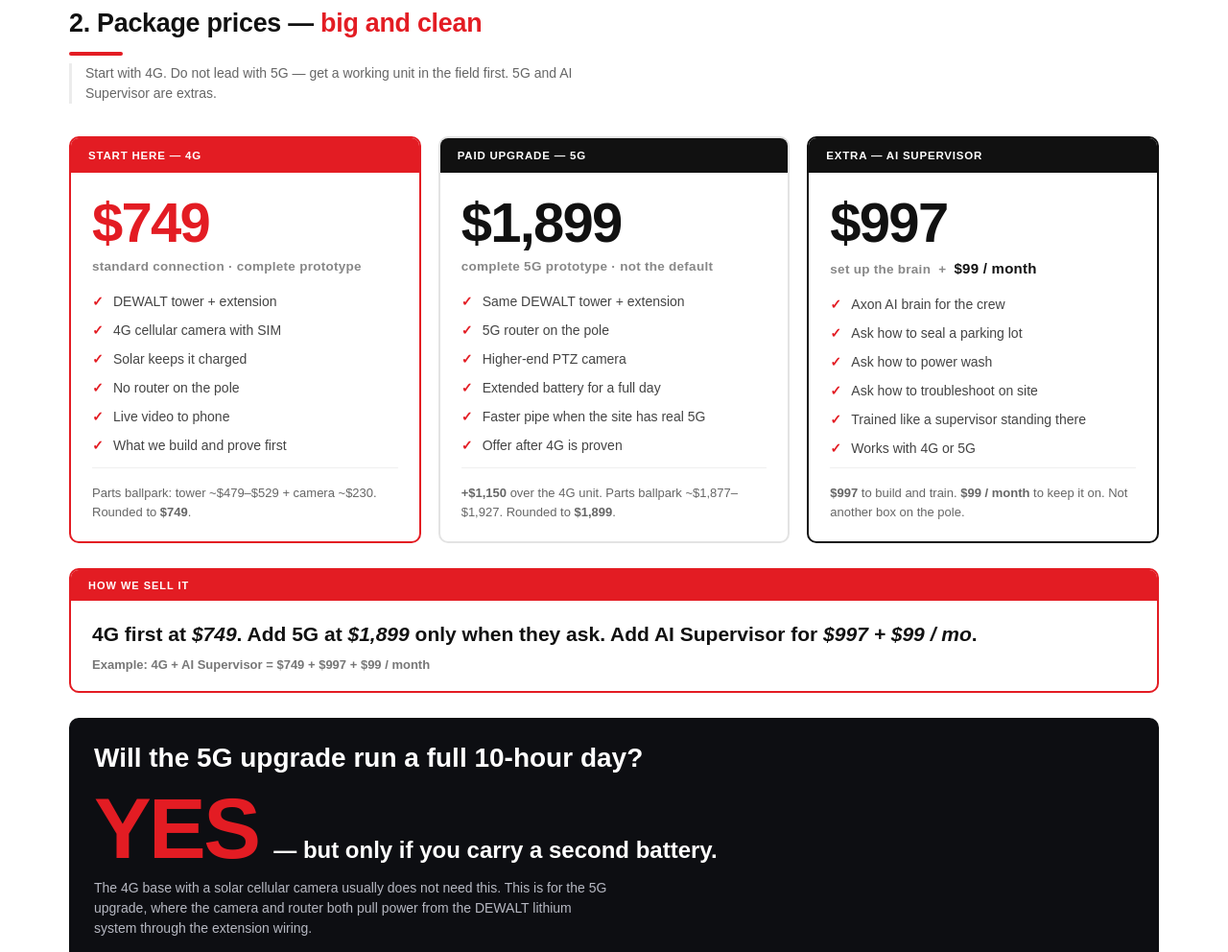
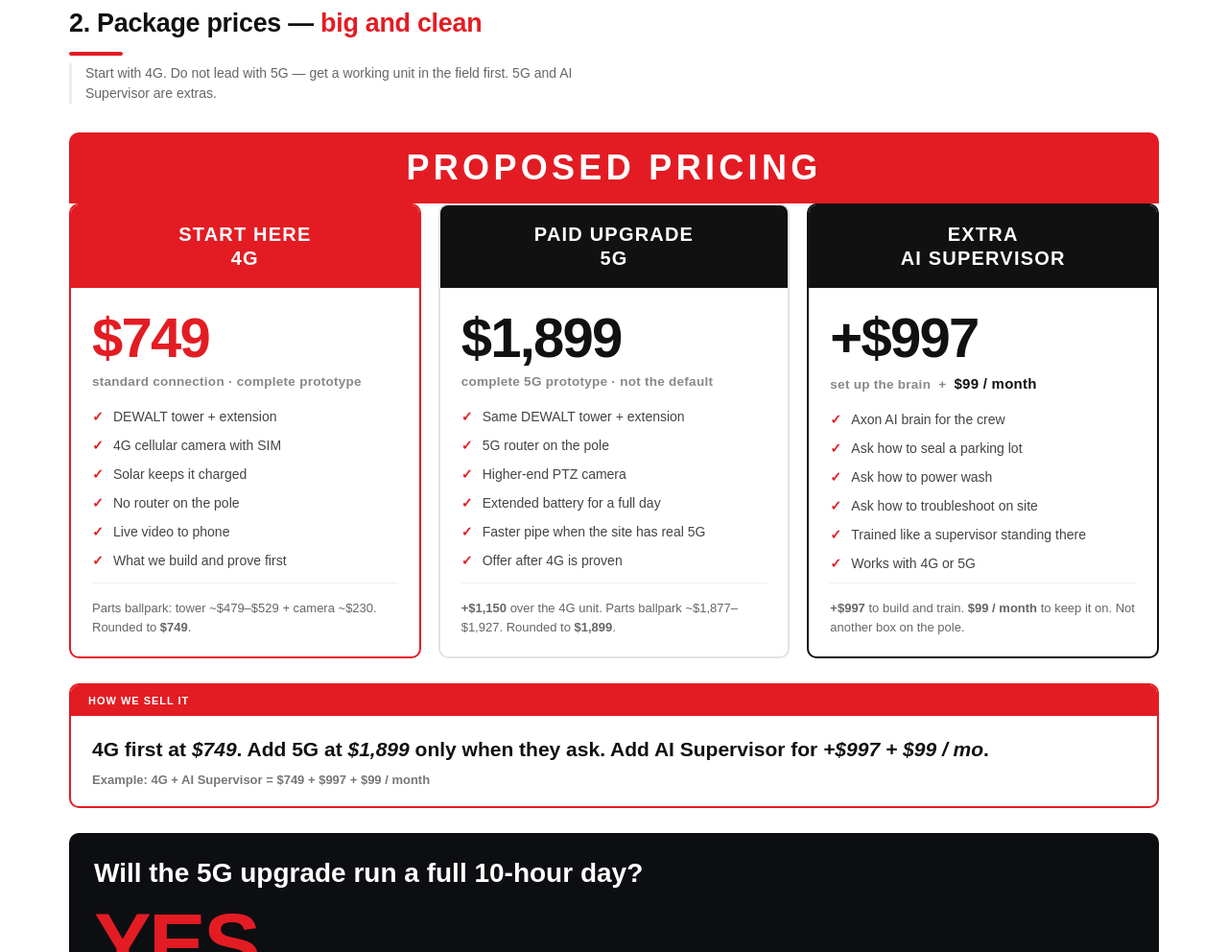
Before and after one commit to msimpson215/siteeye-live, a website: page public/build-7k4m2/prototype.html in a window 1280 px wide. Shown: the part 1820-2812 px from the top of the page at 96% size. Drawn offline with Linux system fonts and the light colour scheme; no server answers.

Commit message:
Bigger column headers, PROPOSED PRICING banner, plus sign on AI Supervisor price

```diff
--- a/public/build-7k4m2/build-pages.css
+++ b/public/build-7k4m2/build-pages.css
@@ -424,3 +424,23 @@ html,body{overflow-x:hidden}
 .opts3 .opt2 .add{margin-top:10px;font-size:13.5px;line-height:1.4}
 .opts3 .opt2 .add b{color:#111;font-size:15px}
 .opts3 .opt2.ai .amt2{color:#111}
+/* ---------- PROPOSED PRICING banner + bigger column caps ---------- */
+.propbanner{
+  margin:22px 0 0;
+  background:#E31C23;
+  color:#fff;
+  text-align:center;
+  font-size:clamp(22px,3.2vw,36px);
+  font-weight:900;
+  letter-spacing:.12em;
+  padding:16px 18px;
+  border-radius:10px 10px 0 0;
+}
+.opts3{margin-top:0;border-radius:0 0 10px 10px}
+.opts3 .opt2 .cap.bigcap{
+  font-size:clamp(15px,1.6vw,20px);
+  letter-spacing:.06em;
+  line-height:1.25;
+  padding:18px 16px;
+  text-align:center;
+}
--- a/public/build-7k4m2/prototype.html
+++ b/public/build-7k4m2/prototype.html
@@ -5,7 +5,7 @@
 <meta name="robots" content="noindex, nofollow, noarchive"/>
 <meta name="viewport" content="width=device-width, initial-scale=1.0"/>
 <title>Prototype &mdash; SiteEye 360 LIVE</title>
-<link rel="stylesheet" href="build-pages.css?v=11"/>
+<link rel="stylesheet" href="build-pages.css?v=12"/>
 </head>
 <body>
 <div class="privbar">PRIVATE &mdash; SUPPLIER LINKS AND COSTS &middot; <b>DO NOT SEND THIS PAGE TO A CUSTOMER</b></div>
@@ -146,9 +146,11 @@
     <p class="sub">Start with 4G. Do not lead with 5G &mdash; get a working unit in the field first. 5G and AI Supervisor are extras.</p>
   </section>
 
+  <div class="propbanner">PROPOSED PRICING</div>
+
   <div class="opts opts3">
     <div class="opt2 win">
-      <div class="cap">START HERE &mdash; 4G</div>
+      <div class="cap bigcap">START HERE<br/>4G</div>
       <div class="in">
         <div class="amt2">$749</div>
         <div class="add">standard connection &middot; complete prototype</div>
@@ -165,7 +167,7 @@
     </div>
 
     <div class="opt2">
-      <div class="cap">PAID UPGRADE &mdash; 5G</div>
+      <div class="cap bigcap">PAID UPGRADE<br/>5G</div>
       <div class="in">
         <div class="amt2">$1,899</div>
         <div class="add">complete 5G prototype &middot; not the default</div>
@@ -182,9 +184,9 @@
     </div>
 
     <div class="opt2 ai">
-      <div class="cap">EXTRA &mdash; AI SUPERVISOR</div>
+      <div class="cap bigcap">EXTRA<br/>AI SUPERVISOR</div>
       <div class="in">
-        <div class="amt2">$997</div>
+        <div class="amt2">+$997</div>
         <div class="add">set up the brain &nbsp;+&nbsp; <b>$99 / month</b></div>
         <ul>
           <li>Axon AI brain for the crew</li>
@@ -194,7 +196,7 @@
           <li>Trained like a supervisor standing there</li>
           <li>Works with 4G or 5G</li>
         </ul>
-        <div class="why"><b>$997</b> to build and train. <b>$99 / month</b> to keep it on. Not another box on the pole.</div>
+        <div class="why"><b>+$997</b> to build and train. <b>$99 / month</b> to keep it on. Not another box on the pole.</div>
       </div>
     </div>
   </div>
@@ -202,7 +204,7 @@
   <div class="config">
     <div class="cap">HOW WE SELL IT</div>
     <div class="in">
-      <p>4G first at <em>$749</em>. Add 5G at <em>$1,899</em> only when they ask. Add AI Supervisor for <em>$997 + $99 / mo</em>.</p>
+      <p>4G first at <em>$749</em>. Add 5G at <em>$1,899</em> only when they ask. Add AI Supervisor for <em>+$997 + $99 / mo</em>.</p>
       <span>Example: 4G + AI Supervisor = $749 + $997 + $99 / month</span>
     </div>
   </div>
```
Also changed, not shown: public/build-7k4m2/production.html (+9 -7 lines).
